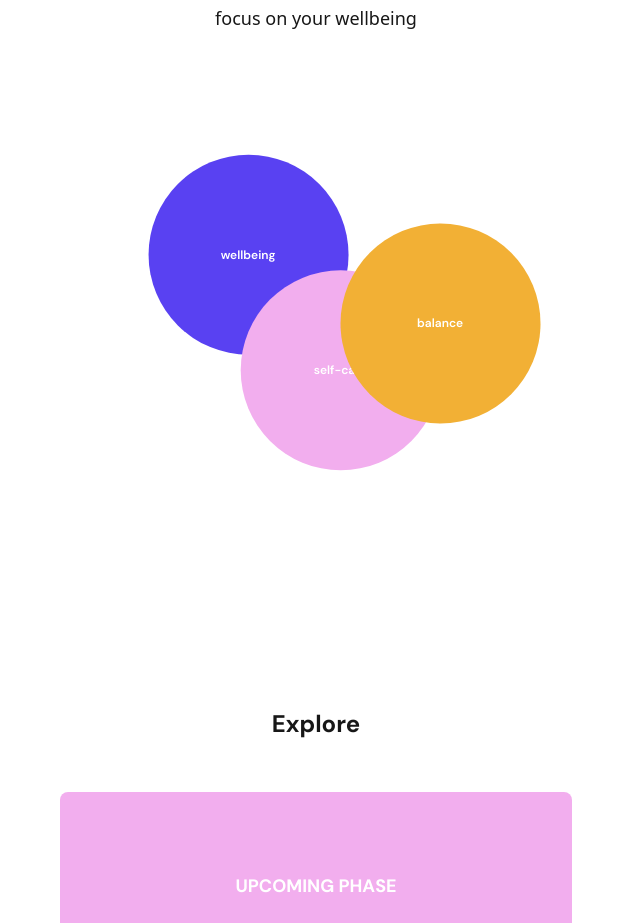
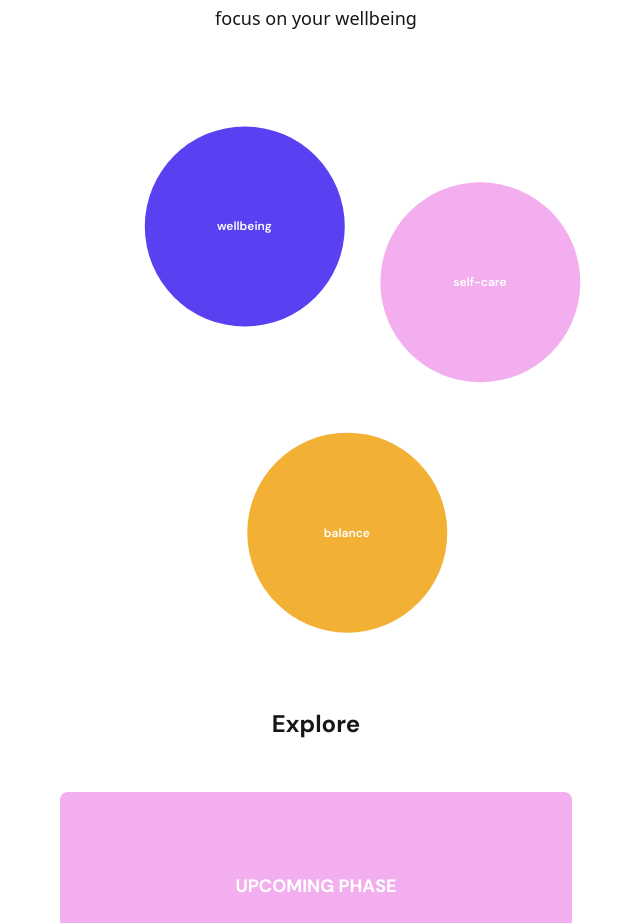
Before and after one commit to zofienora/cyclecoach, a Next.js app in the folder my-app/: page / in a window 1280 px wide. Shown: the part 940-1863 px from the top of the page, without its empty margins (324-964 px from the left). Built offline with nearby package versions, Linux system fonts and the light colour scheme.

Commit message:
changes the movement of circles

```diff
--- a/my-app/app/components/PhaseTracker.tsx
+++ b/my-app/app/components/PhaseTracker.tsx
@@ -57,51 +57,51 @@ export default function PhaseTracker() {
       {selectedTip || "focus on your wellbeing"}
     </h3>
     <div ref={containerRef} className="w-[90%] h-[80%] mx-auto relative">
-      {/* Top circle */}
+      {/* Top-left circle - stays in top-left area */}
       <motion.div
         className="w-50 h-50 rounded-full bg-secondary absolute flex items-center justify-center p-4"
-        initial={{ x: dimensions.width * 0.1, y: dimensions.height * 0.1 }}
+        initial={{ x: dimensions.width * 0.05, y: dimensions.height * 0.05 }}
         animate={{
-          x: [dimensions.width * 0.1, dimensions.width * 0.4, dimensions.width * 0.1],
-          y: [dimensions.height * 0.1, dimensions.height * 0.5, dimensions.height * 0.1],
+          x: [dimensions.width * 0.05, dimensions.width * 0.2, dimensions.width * 0.05],
+          y: [dimensions.height * 0.05, dimensions.height * 0.15, dimensions.height * 0.05],
         }}
         transition={{
         repeat: Infinity,
-        duration: 100,
-        ease: 'linear',
+        duration: 8,
+        ease: 'easeInOut',
         }}
       >
         <span className="text-white text-xs font-semibold text-center">{circleTips[0]}</span>
       </motion.div>
-      {/* Center circle */}
+      {/* Top-right circle - stays in top-right area */}
       <motion.div
         className="w-50 h-50 rounded-full bg-primary absolute flex items-center justify-center p-4"
-        initial={{ x: dimensions.width * 0.3, y: dimensions.height * 0.3 }}
+        initial={{ x: dimensions.width * 0.5, y: dimensions.height * 0.1 }}
         animate={{
-          x: [dimensions.width * 0.3, dimensions.width * 0.6, dimensions.width * 0.3],
-          y: [dimensions.height * 0.3, dimensions.height * 0.6, dimensions.height * 0.3],
+          x: [dimensions.width * 0.5, dimensions.width * 0.65, dimensions.width * 0.5],
+          y: [dimensions.height * 0.1, dimensions.height * 0.2, dimensions.height * 0.1],
         }}
         transition={{
           repeat: Infinity,
-          duration: 100,
-          ease: 'linear',
+          duration: 10,
+          ease: 'easeInOut',
         }}
       >
         <span className="text-white text-xs font-semibold text-center">{circleTips[1]}</span>
       </motion.div>
 
-      {/* Bottom zone circle */}
+      {/* Bottom circle - stays in bottom area */}
       <motion.div
         className="w-50 h-50 rounded-full bg-accent absolute flex items-center justify-center p-4"
-        initial={{ x: dimensions.width * 0.6, y: dimensions.height * 0.2 }}
+        initial={{ x: dimensions.width * 0.2, y: dimensions.height * 0.5 }}
         animate={{
-          x: [dimensions.width * 0.6, dimensions.width * 0.2, dimensions.width * 0.6],
-          y: [dimensions.height * 0.2, dimensions.height * 0.7, dimensions.height * 0.2],
+          x: [dimensions.width * 0.2, dimensions.width * 0.35, dimensions.width * 0.2],
+          y: [dimensions.height * 0.5, dimensions.height * 0.6, dimensions.height * 0.5],
         }}
         transition={{
           repeat: Infinity,
-          duration: 100,
-          ease: 'linear',
+          duration: 12,
+          ease: 'easeInOut',
         }}
       >
         <span className="text-white text-xs font-semibold text-center">{circleTips[2]}</span>
```
